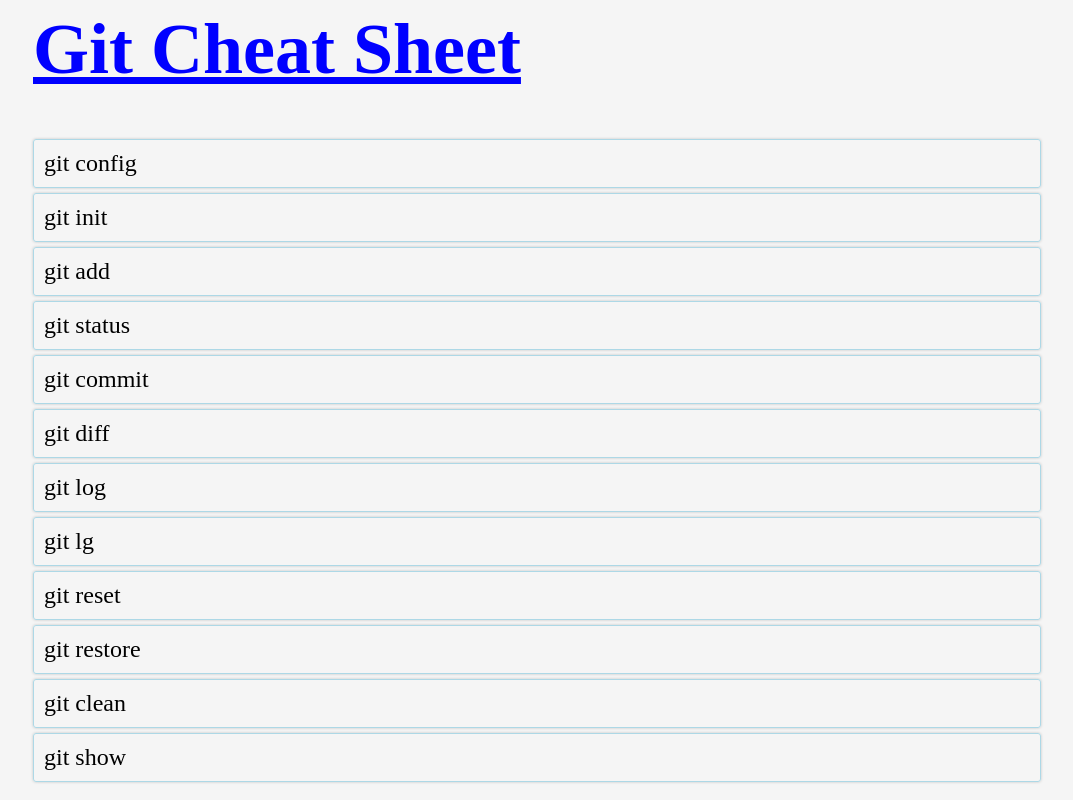
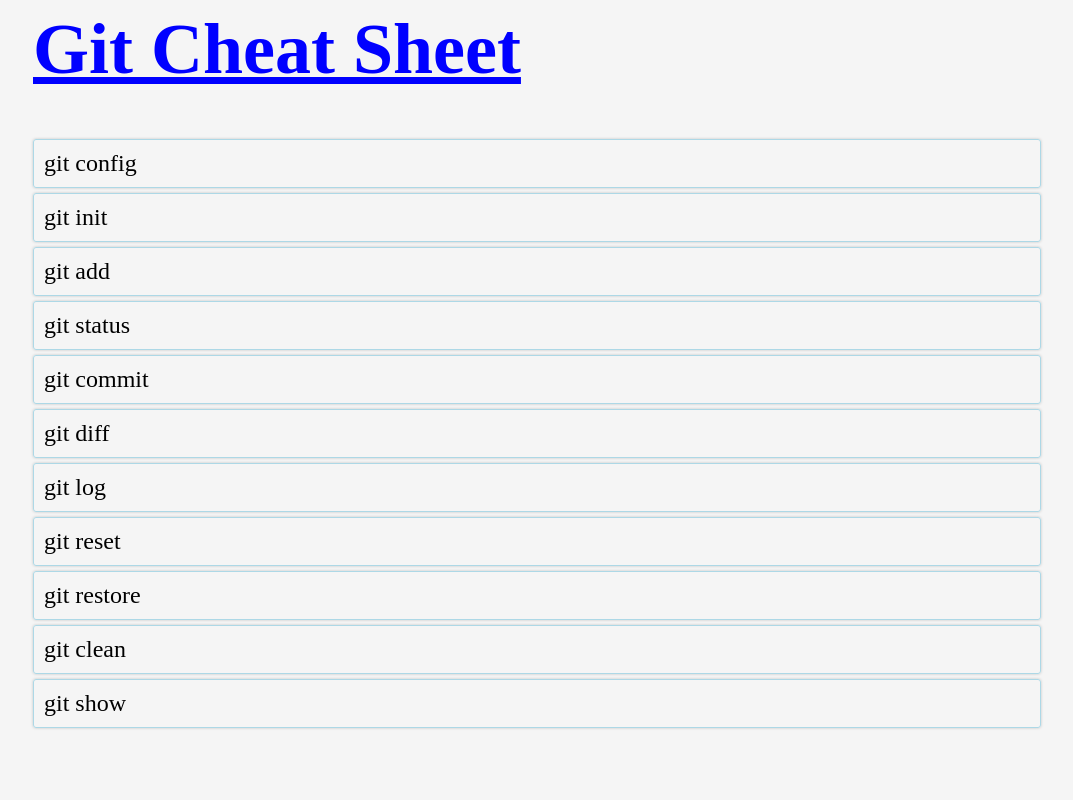
Before and after one commit to acutemattiosis/git_sandbox, a plain HTML site: page index.html in a window 1280 px wide. Shown: the whole page, without its empty margins (103-1176 px from the left). Drawn offline with Linux system fonts and the light colour scheme.

Commit message:
Fix typo in command list

```diff
--- a/index.html
+++ b/index.html
@@ -12,7 +12,6 @@
         <div>git commit</div>
         <div>git diff</div>
         <div>git log</div>
-        <div>git lg</div>
         <div>git reset</div>
         <div>git restore</div>
         <div>git clean</div>
```
